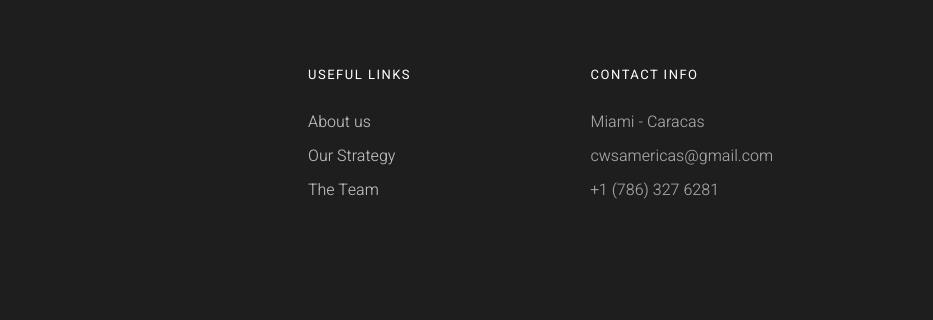
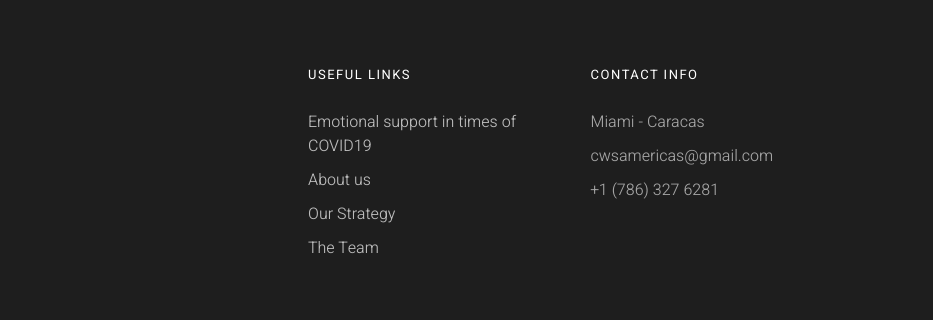
Before and after one commit to decktra/cwsamericas, a plain HTML site: page contact.html in a window 1280 px wide. Shown: the part 942-1262 px from the top of the page, 347-1280 px from the left. Drawn offline with Linux system fonts and the light colour scheme; some packages are replaced by stand-ins of ours.

Commit message:
adds covid19 form link

```diff
--- a/contact.html
+++ b/contact.html
@@ -162,6 +162,7 @@
 						<div class="col-12 col-md-6 col-lg-3">
 							<h6 class="heading-uppercase">Useful Links</h6>
 							<ul class="list-icon">
+								<li><a href="https://liao2512.typeform.com/to/qSI2k1">Emotional support in times of COVID19</a></li>
 								<li><a href="about-us.html">About us</a></li>
 								<li><a href="strategy.html">Our Strategy</a></li>
 								<li><a href="team.html">The Team</a></li>
```
Also changed, not shown: knowledge.html (+1 -0 lines), resources.html (+1 -0 lines), strategy.html (+1 -0 lines), sustainable-development.html (+1 -0 lines), team.html (+1 -0 lines), wellbeing.html (+1 -0 lines).
